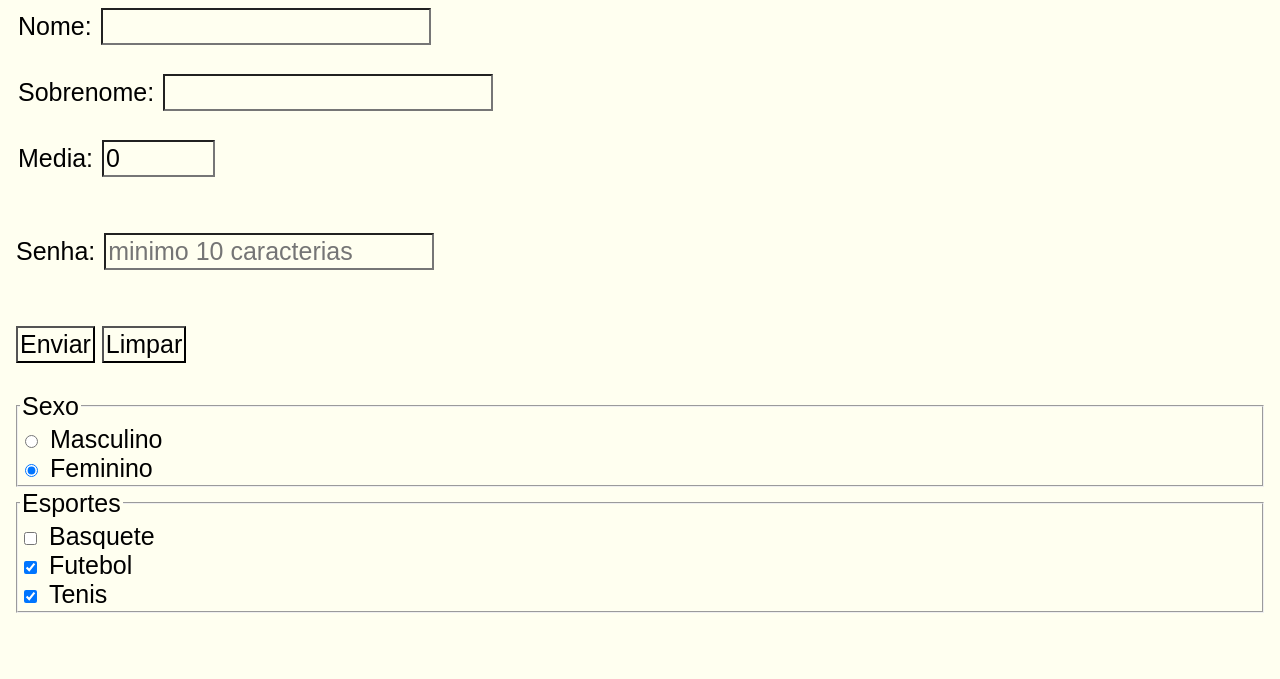
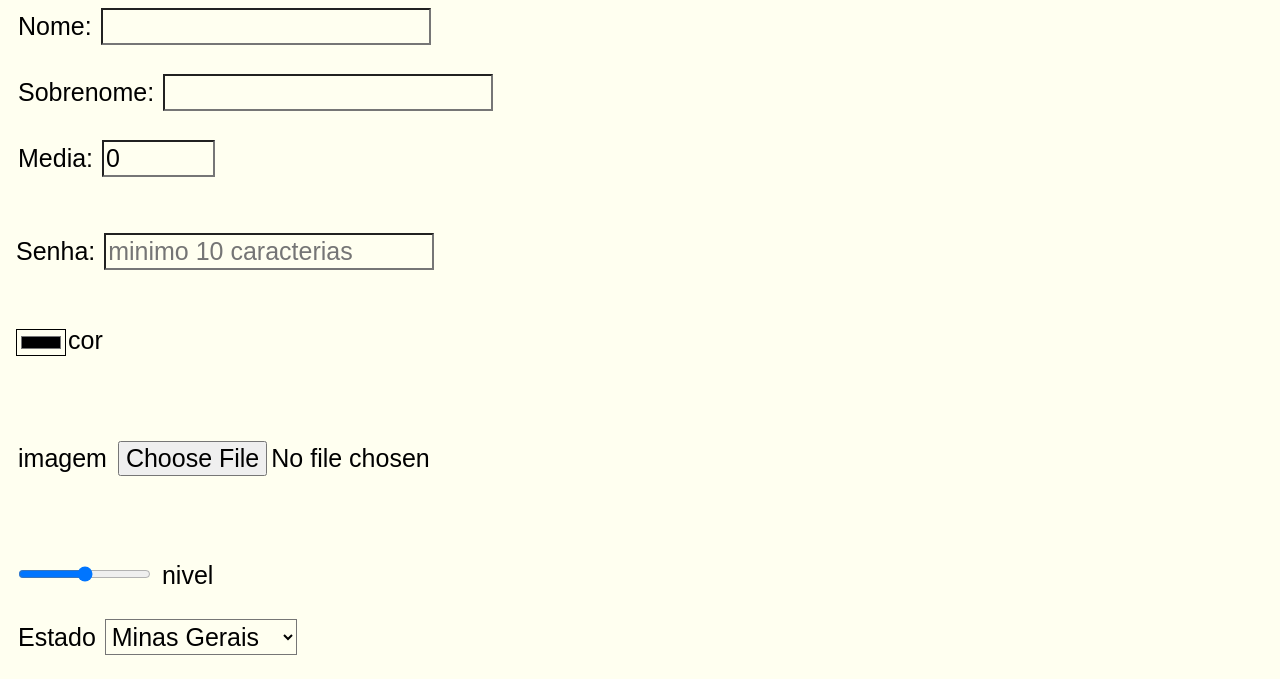
Before and after one commit to BrunoHila/HTML-CSS, a plain HTML site: page exer-formulario/index.html in a window 1280 px wide. Shown: the part 83-762 px from the top of the page. Drawn offline with Linux system fonts and the light colour scheme.

Commit message:
atualizando

```diff
--- a/exer-formulario/index.html
+++ b/exer-formulario/index.html
@@ -14,7 +14,7 @@
     </style>
   </head>
   <body>
-    <form action="cadastro.php" method="post" autocomplete="off">
+    <form action="cadastro.php" method="post" autocomplete="on">
       <h1>FORMULARIO</h1>
        <p>
         <label for="inome">Nome:</label>
@@ -22,7 +22,7 @@
       </p>
       <p>
         <label for="isobrenome">Sobrenome:</label>
-        <input type="text" name="sobrenome" id="isobrenome" required autocomplete="nickname"/>
+        <input type="text" name="sobrenome" id="isobrenome" required autocomplete="cc-name"/>
       </p>
       <p>
         <label for="imedeia">Media:</label>
@@ -41,17 +41,49 @@
           autocomplete="current-password"/>
       </p>
 
+      <p><input type="color" name="cor" id="icor"><label for="icor">cor</label> </p><br>
+
+      <p>
+        <label for="iimgm">imagem</label>
+        <input type="file" name="image" id="iimgm">
+      </p> <br>
+
+
+        <p>
+          <input type="range" name="nivel" id="inivel"> <label for="inivel">
+            nivel
+          </label>
+        </p>
+
+        <p>
+          <label for="iesta">Estado</label>
+          <select name="estado" id="iesta">
+            <option value="minas">Minas Gerais</option>
+            <option value="rio">Rio De Janeiro</option>
+            <option value="maceio">Maceio</option>
+            <option value="campinas">Campinas</option>
+            <option value="saopaulo">São Paulo</option>
+          </select>
+        </p>
+
+        <p>
+        <label for="imen">Mensagem</label>
+        <textarea name="mensagem" id="imen" cols="30" rows="10"></textarea>
+
+        </p>
+
       </fieldset>
       <p><input type="submit" value="Enviar" /> <input type="reset" value="Limpar" /></p>
       <fieldset>
         <legend> Sexo</legend>
         <input type="radio" name="sexo" id="imas" value="M"> <label for="imas">Masculino</label> <br>
         <input type="radio" name="sexo" id="ifem" value="F" checked> <label for="ifem">Feminino</label>
-      </fieldset>
+      </fieldset> <br>
 
        <fieldset>
 
         <legend>Esportes</legend>
+
        <input type="checkbox" name="bas" id="ibas"> <label for="ibas"> Basquete</label> <br>
 
        <input type="checkbox" name="fut" id="ifut" checked><label for="ifut"> Futebol</label> <br>
```
